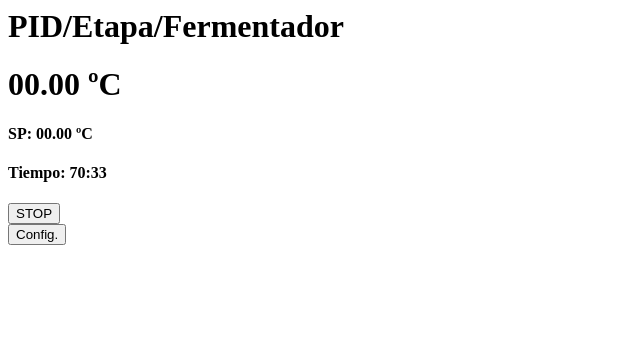
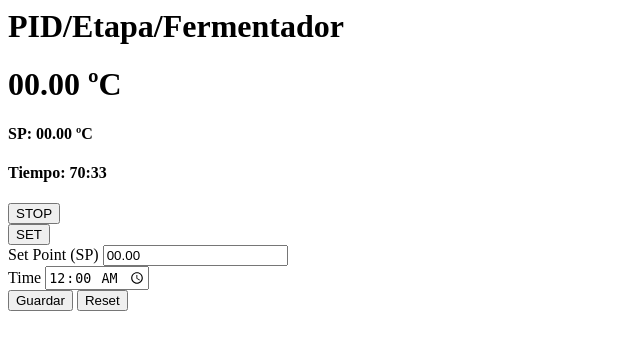
Before and after one commit to xavierlesa/djangomqtt, a Django app: template iotdevice/templates/iotdevice/controller_widget.html in a window 1280 px wide. Shown: the top 350 px of the page, without its empty margins (0-640 px from the left). Run offline with Django 3.2, Linux system fonts and the light colour scheme; the template is opened without the code that fills it, so the values that code supplies are empty; parts of the project's set-up code (start-up, migrations or seed data) failed here and were passed over.

Commit message:
[add] ui for PID

```diff
--- a/iotdevice/templates/iotdevice/controller_widget.html
+++ b/iotdevice/templates/iotdevice/controller_widget.html
@@ -36,8 +36,26 @@
                 <button class="btn btn-danger btn-block" type="button"><!--span class="glyphicon glyphicon-stop" aria-hidden="true"></span-->STOP</button>
             </div>
             <div class="col-xs-6">
-                <button class="btn btn-default btn-block" type="button"><!--span class="glyphicon glyphicon-cog" aria-hidden="true"></span-->Config.</button>
+                <button class="btn btn-default btn-block" type="button" data-toggle="collapse" data-target="#set-n" aria-expanded="false" aria-controls="set-n"><!--span class="glyphicon glyphicon-cog" aria-hidden="true"></span-->SET</button>
             </div>
         </div>
     </div>
 </div>
+
+<div class="collapse" id="set-n">
+  <div class="well">
+        <form class="form">
+            <div class="form-group">
+                <label for="setPointInput">Set Point (SP)</label>
+                <input type="number" class="form-control" id="setPointInput" name="set_point" placeholder="SP" value="00.00">
+            </div>
+            <div class="form-group">
+                <label for="timeInput">Time</label>
+                <input type="time" class="form-control" id="timeInput" name="time" placeholder="Time" value="00:00">
+            </div>
+
+            <button type="submit" class="btn btn-primary">Guardar</button>
+            <button type="submit" class="btn btn-default" onclick="clearForm()">Reset</button>
+        </form>
+  </div>
+</div>
--- a/iotdevice/templates/iotdevice/device_detail.html
+++ b/iotdevice/templates/iotdevice/device_detail.html
@@ -4,7 +4,7 @@
 {% block main %}
 <br />
 <div class="row">
-    <div class="col-md-3">
+    <div class="col-xs-12">
 
         {% include 'iotdevice/controller_widget.html' %}
 
```
